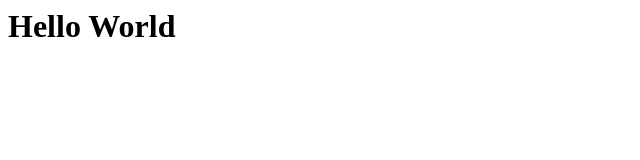
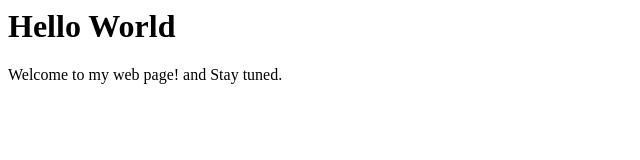
Before and after one commit to dumindya/dumindya.github.io, a plain HTML site: page index.html in a window 1280 px wide. Shown: the whole page, without its empty margins (0-640 px from the left). Drawn offline with Linux system fonts and the light colour scheme.

Commit message:
Update index.html

```diff
--- a/index.html
+++ b/index.html
@@ -4,5 +4,6 @@
 </head>
 <body>
 <h1>Hello World</h1>
+<p1>Welcome to my web page! and Stay tuned.</p1>
 </body>
 </html>
```
